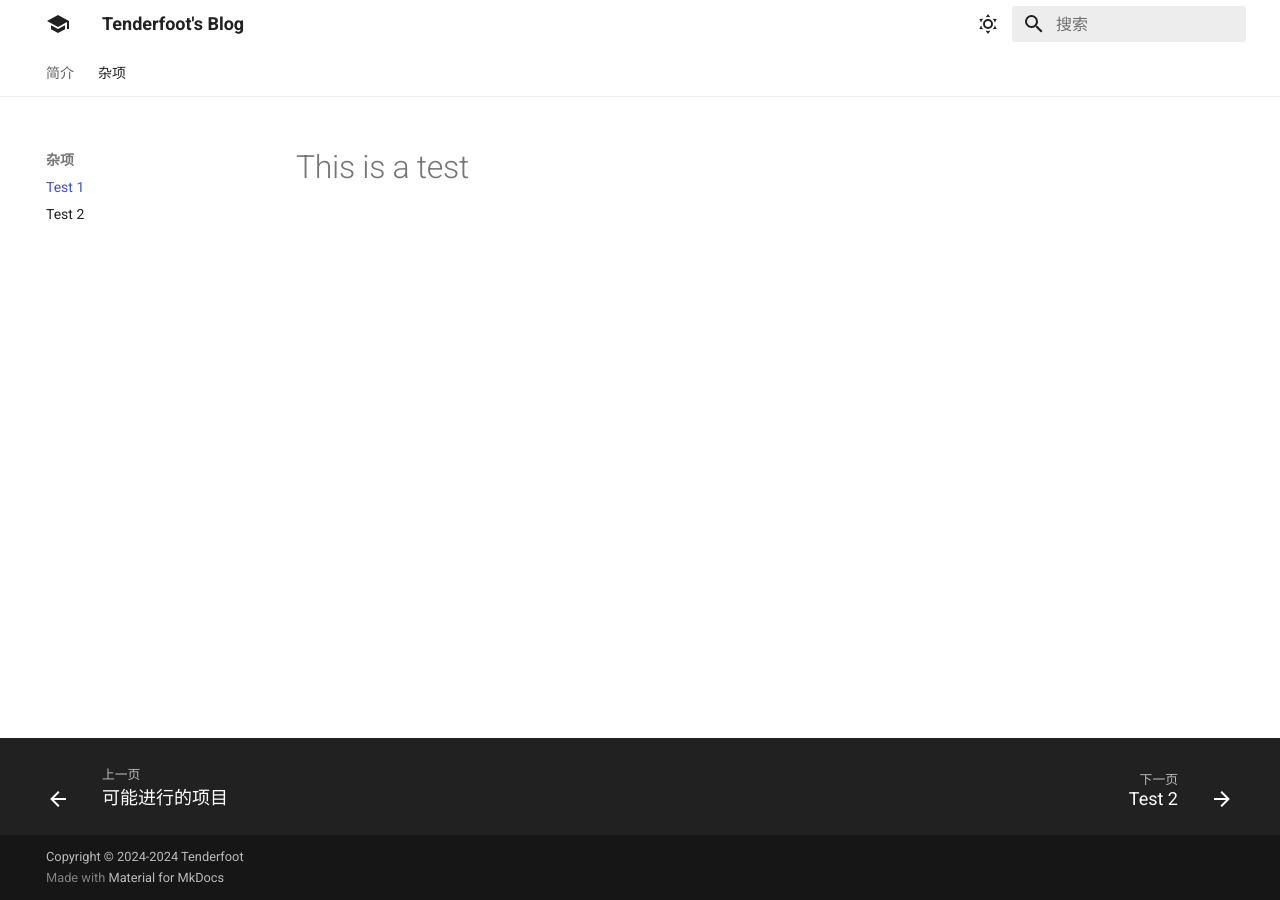
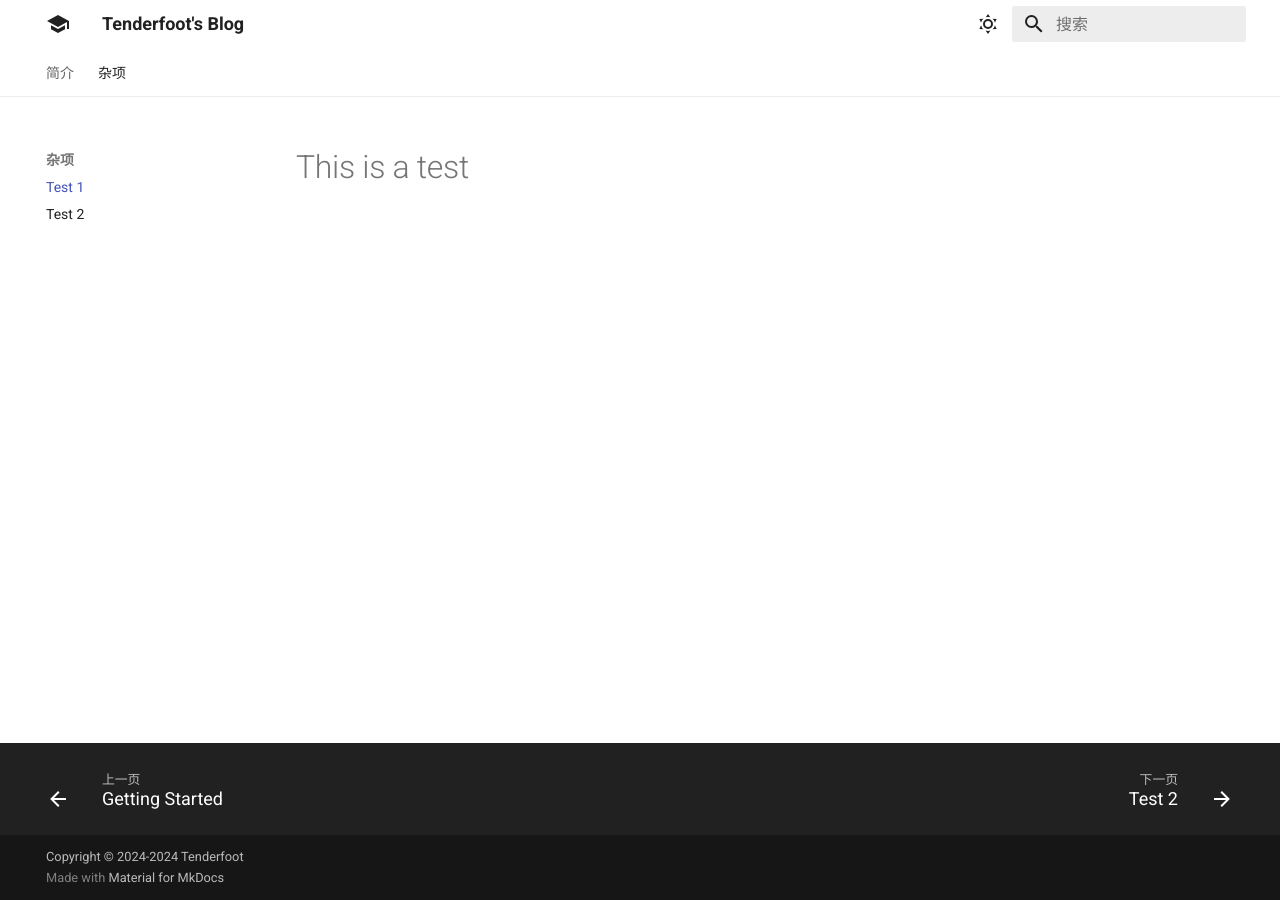
Before and after one commit to G-Tenderfoot/G-Tenderfoot.github.io, an MkDocs documentation site: the page built from docs/Blogs/Test 1.md, in a window 1280 px wide. Built offline with MkDocs 1.6.1 and Material for MkDocs 9.7.7, drawn with Linux system fonts in a browser that asks for light colours.

Commit message:
Update mkdocs.yml

```diff
--- a/mkdocs.yml
+++ b/mkdocs.yml
@@ -54,8 +54,8 @@ copyright: 'Copyright &copy; 2024-2024 Tenderfoot'
 
 nav:
   - 简介:
-    - 欢迎！: index.md
     - 可能进行的项目: Blogs/projects.md
+    - Getting Started: index.md
   - 杂项:
     - Test 1: Blogs/Test 1.md
     - Test 2: Blogs/Test 2.md
```
